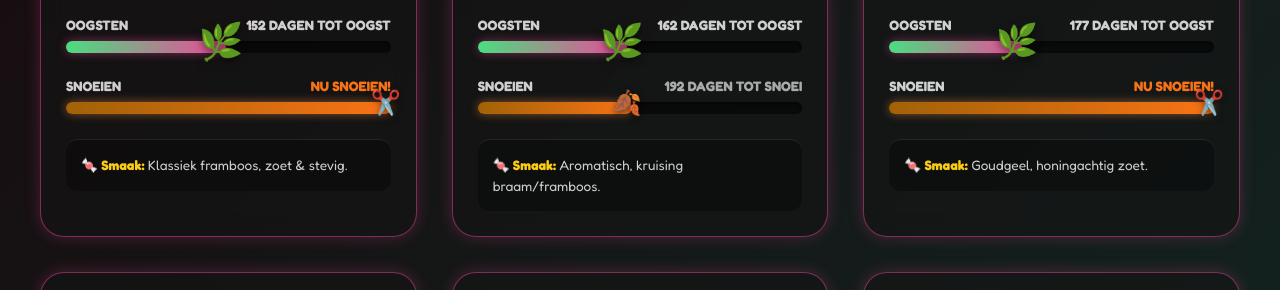
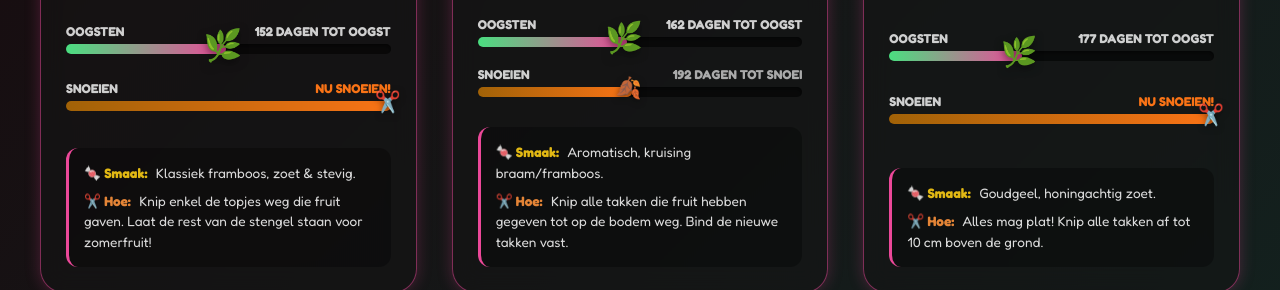
Before and after one commit to jordenric96/fruit, a plain HTML site: page index.html in a window 1280 px wide. Shown: the part 340-630 px from the top of the page. Drawn offline with Linux system fonts and the light colour scheme.

Commit message:
Update index.html

```diff
--- a/index.html
+++ b/index.html
@@ -12,8 +12,7 @@
             --accent-green: #4ade80;
             --accent-pink: #ec4899;
             --accent-red: #ef4444;
-            --accent-orange: #f97316; /* Snoeikleur */
-            --accent-wood: #a16207;
+            --accent-orange: #f97316;
             --text-color: #ffffff;
         }
 
@@ -46,7 +45,6 @@
             line-height: 1.3;
         }
 
-        /* ACTIE BALK */
         .action-bar {
             background: rgba(56, 189, 248, 0.15);
             border: 1px solid rgba(56, 189, 248, 0.4);
@@ -85,6 +83,9 @@
             padding: 25px;
             transition: all 0.4s ease;
             position: relative;
+            display: flex;
+            flex-direction: column;
+            justify-content: space-between;
         }
 
         .fruit-card:hover {
@@ -133,23 +134,20 @@
             color: #fff;
         }
 
-        /* TRACK STYLES */
-        .track-container {
-            margin-bottom: 25px;
-        }
+        .track-container { margin-bottom: 20px; }
 
         .track-label {
-            font-size: 0.85rem;
+            font-size: 0.8rem;
             text-transform: uppercase;
             font-weight: 700;
-            margin-bottom: 8px;
+            margin-bottom: 5px;
             display: flex;
             justify-content: space-between;
             color: rgba(255,255,255,0.8);
         }
 
         .track-bg {
-            height: 12px;
+            height: 10px;
             background: rgba(0,0,0,0.5);
             border-radius: 10px;
             position: relative;
@@ -168,23 +166,14 @@
         .track-icon {
             position: absolute;
             right: -10px;
-            top: -14px;
-            font-size: 1.5rem;
+            top: -12px;
+            font-size: 1.3rem;
             filter: drop-shadow(0 2px 3px rgba(0,0,0,0.5));
             transition: transform 0.3s cubic-bezier(0.34, 1.56, 0.64, 1);
         }
 
-        /* Oogst Balk Specifiek */
-        .harvest-fill {
-            background: linear-gradient(90deg, var(--accent-green), var(--accent-pink));
-            box-shadow: 0 0 10px rgba(236, 72, 153, 0.5);
-        }
-
-        /* Snoei Balk Specifiek */
-        .pruning-fill {
-            background: linear-gradient(90deg, #a16207, var(--accent-orange));
-            box-shadow: 0 0 10px rgba(251, 146, 60, 0.5);
-        }
+        .harvest-fill { background: linear-gradient(90deg, var(--accent-green), var(--accent-pink)); }
+        .pruning-fill { background: linear-gradient(90deg, #a16207, var(--accent-orange)); }
 
         .info-box {
             background: rgba(0,0,0,0.3);
@@ -192,14 +181,17 @@
             padding: 15px;
             font-size: 0.85rem;
             line-height: 1.5;
-            color: rgba(255,255,255,0.8);
-            border-top: 1px solid rgba(255,255,255,0.1);
+            color: rgba(255,255,255,0.85);
+            border-left: 3px solid transparent; /* Wordt ingevuld door JS */
+            margin-top: 10px;
         }
 
-        .highlight-label {
-            color: #facc15;
-            font-weight: 700;
-        }
+        .info-row { margin-bottom: 8px; }
+        .info-row:last-child { margin-bottom: 0; }
+
+        .highlight-label { font-weight: 700; opacity: 0.9; margin-right: 5px; }
+        .taste-label { color: #facc15; }     /* Geel */
+        .prune-label { color: #fb923c; }     /* Oranje */
 
         @media (max-width: 600px) {
             h1 { font-size: 1.8rem; }
@@ -222,7 +214,7 @@
     <div class="dashboard-grid" id="dashboard"></div>
 
     <script>
-        // DATA: Nu met 'pruningSeasons'
+        // DATA: Nu met 'pruningInstruction'
         const fruitData = [
             {
                 id: 1,
@@ -230,9 +222,8 @@
                 latin: "Rubus idaeus",
                 iconType: 'raspberry',
                 taste: "Klassiek framboos, zoet & stevig.",
-                // Oogst: Juni & Sept
+                pruningInstruction: "Knip enkel de topjes weg die fruit gaven. Laat de rest van de stengel staan voor zomerfruit!",
                 harvestSeasons: [{ startMonth: 5, startDay: 15, endMonth: 6, endDay: 30 }, { startMonth: 7, startDay: 15, endMonth: 9, endDay: 15 }],
-                // Snoei: Winter (Jan/Feb)
                 pruningSeasons: [{ startMonth: 0, startDay: 1, endMonth: 1, endDay: 28 }]
             },
             {
@@ -241,9 +232,8 @@
                 latin: "Rubus Tayberry",
                 iconType: 'raspberry',
                 taste: "Aromatisch, kruising braam/framboos.",
-                // Oogst: Juni/Juli
+                pruningInstruction: "Knip alle takken die fruit hebben gegeven tot op de bodem weg. Bind de nieuwe takken vast.",
                 harvestSeasons: [{ startMonth: 5, startDay: 25, endMonth: 6, endDay: 20 }],
-                // Snoei: Direct NA oogst (Eind Juli / Aug)
                 pruningSeasons: [{ startMonth: 6, startDay: 25, endMonth: 7, endDay: 30 }]
             },
             {
@@ -252,9 +242,8 @@
                 latin: "Rubus idaeus 'Fallgold'",
                 iconType: 'raspberry',
                 taste: "Goudgeel, honingachtig zoet.",
-                // Oogst: Juli-Sept
+                pruningInstruction: "Alles mag plat! Knip alle takken af tot 10 cm boven de grond.",
                 harvestSeasons: [{ startMonth: 6, startDay: 10, endMonth: 8, endDay: 20 }],
-                // Snoei: Winter (Jan/Feb)
                 pruningSeasons: [{ startMonth: 0, startDay: 1, endMonth: 1, endDay: 28 }]
             },
             {
@@ -263,9 +252,8 @@
                 latin: "Rubus idaeus",
                 iconType: 'raspberry',
                 taste: "Zeer sappig, grote vrucht.",
-                // Oogst: Juni & Aug
+                pruningInstruction: "Selectief snoeien: Knip enkel de afgedragen topjes weg. Niet tot op de bodem!",
                 harvestSeasons: [{ startMonth: 5, startDay: 20, endMonth: 6, endDay: 25 }, { startMonth: 7, startDay: 15, endMonth: 8, endDay: 30 }],
-                // Snoei: Winter (Jan/Feb)
                 pruningSeasons: [{ startMonth: 0, startDay: 1, endMonth: 1, endDay: 28 }]
             },
             {
@@ -274,9 +262,8 @@
                 latin: "Rubus idaeus x occidentalis",
                 iconType: 'raspberry',
                 taste: "Exotisch, rokerig aroma.",
-                // Oogst: Juli-Aug
+                pruningInstruction: "Makkelijk: Knip alle takken af tot vlak boven de grond. Hij groeit snel terug.",
                 harvestSeasons: [{ startMonth: 6, startDay: 15, endMonth: 7, endDay: 30 }],
-                // Snoei: Winter (Jan/Feb)
                 pruningSeasons: [{ startMonth: 0, startDay: 1, endMonth: 1, endDay: 28 }]
             },
             {
@@ -285,9 +272,8 @@
                 latin: "Ribes rubrum",
                 iconType: 'redcurrant',
                 taste: "Friszuur, sappig (Rode bes).",
-                // Oogst: Juni
+                pruningInstruction: "Uitdunnen: Verwijder oud hout en takken die kruisen. Zorg voor licht en lucht in de struik.",
                 harvestSeasons: [{ startMonth: 5, startDay: 20, endMonth: 6, endDay: 15 }],
-                // Snoei: Winter (Jan-Maart)
                 pruningSeasons: [{ startMonth: 0, startDay: 1, endMonth: 2, endDay: 15 }]
             },
             {
@@ -296,14 +282,12 @@
                 latin: "Fragaria ananassa",
                 iconType: 'strawberry',
                 taste: "Zoet, bosaardbei-achtig.",
-                // Oogst: Juni-Okt
+                pruningInstruction: "Schoonmaken: Knip enkel bruine bladeren weg. ⚠️ Laat het groene hartje staan!",
                 harvestSeasons: [{ startMonth: 5, startDay: 15, endMonth: 9, endDay: 15 }],
-                // Snoei: Maart (Oud blad wegknippen)
                 pruningSeasons: [{ startMonth: 2, startDay: 1, endMonth: 2, endDay: 31 }]
             }
         ];
 
-        // --- ALGEMENE LOGICA ---
         function getNextEvent(seasons) {
             const now = new Date();
             const currentYear = now.getFullYear();
@@ -313,7 +297,6 @@
                 let start = new Date(currentYear, season.startMonth, season.startDay);
                 let end = new Date(currentYear, season.endMonth, season.endDay);
                 possibilities.push({ start, end });
-                // Volgend jaar ook checken
                 let startNext = new Date(currentYear + 1, season.startMonth, season.startDay);
                 let endNext = new Date(currentYear + 1, season.endMonth, season.endDay);
                 possibilities.push({ start: startNext, end: endNext });
@@ -329,7 +312,7 @@
                     return { status: 'upcoming', date: p.start, type: 'upcoming' };
                 }
             }
-            return { status: 'upcoming', date: possibilities[0].start }; // Fallback
+            return { status: 'upcoming', date: possibilities[0].start };
         }
 
         function calculateProgress(targetDate, maxDays = 300) {
@@ -342,7 +325,6 @@
             return Math.max(5, Math.min(100, percentage));
         }
 
-        // --- ICON LOGICA ---
         function getHarvestIcon(percentage, isActive, iconType) {
             let finalIcon = "🍇";
             if (iconType === 'strawberry') finalIcon = "🍓";
@@ -356,10 +338,10 @@
         }
 
         function getPruningIcon(percentage, isActive) {
-            if (isActive) return "✂️"; // Nu snoeien!
-            if (percentage < 40) return "🍃"; // Vol in blad
-            if (percentage < 80) return "🍂"; // Blad valt
-            return "🪵"; // Kaal hout
+            if (isActive) return "✂️";
+            if (percentage < 40) return "🍃";
+            if (percentage < 80) return "🍂";
+            return "🪵";
         }
 
         let hasActiveHarvest = false;
@@ -371,7 +353,7 @@
             hasActiveHarvest = false;
 
             fruitData.forEach(fruit => {
-                // 1. OOGST INFO
+                // OOGST
                 const harvestInfo = getNextEvent(fruit.harvestSeasons);
                 let harvestDays = Math.ceil((harvestInfo.date - now) / (1000 * 60 * 60 * 24));
                 let harvestProgress = harvestInfo.status === 'active' ? 100 : calculateProgress(harvestInfo.date);
@@ -379,18 +361,17 @@
                 let harvestLabel = harvestInfo.status === 'active' ? "PLUKKEN MAAR!" : `${harvestDays} dagen tot oogst`;
                 let harvestIcon = getHarvestIcon(harvestProgress, harvestInfo.status === 'active', fruit.iconType);
 
-                // 2. SNOEI INFO
+                // SNOEI
                 const pruningInfo = getNextEvent(fruit.pruningSeasons);
                 let pruningDays = Math.ceil((pruningInfo.date - now) / (1000 * 60 * 60 * 24));
-                let pruningProgress = pruningInfo.status === 'active' ? 100 : calculateProgress(pruningInfo.date, 365); // Snoei kijkt heel jaar vooruit
+                let pruningProgress = pruningInfo.status === 'active' ? 100 : calculateProgress(pruningInfo.date, 365);
                 let pruningLabel = pruningInfo.status === 'active' ? "NU SNOEIEN!" : `${pruningDays} dagen tot snoei`;
                 let pruningIcon = getPruningIcon(pruningProgress, pruningInfo.status === 'active');
 
-                // Styling voor aardbei rood vs framboos roze
+                // Styling
                 const isStrawberry = fruit.iconType === 'strawberry';
                 const mainColor = isStrawberry ? '#ef4444' : '#ec4899';
 
-                // HTML GENERATIE
                 const cardHTML = `
                     <div class="fruit-card" style="border-color: ${mainColor}80; box-shadow: 0 0 15px ${mainColor}40;">
                         <div class="header-section">
@@ -425,8 +406,15 @@
                             </div>
                         </div>
 
-                        <div class="info-box">
-                            <span class="highlight-label">🍬 Smaak:</span> ${fruit.taste}
+                        <div class="info-box" style="border-left-color: ${mainColor}">
+                            <div class="info-row">
+                                <span class="highlight-label taste-label">🍬 Smaak:</span>
+                                ${fruit.taste}
+                            </div>
+                            <div class="info-row">
+                                <span class="highlight-label prune-label">✂️ Hoe:</span>
+                                ${fruit.pruningInstruction}
+                            </div>
                         </div>
                     </div>
                 `;
@@ -436,17 +424,16 @@
             if(hasActiveHarvest) startConfetti();
         }
 
-        // --- UPDATE ACTIE BALK (Boven) ---
         function updateActionBar() {
             const month = new Date().getMonth();
             let msg = "";
             let icon = "🌱";
 
-            if (month <= 1) { // Jan-Feb
+            if (month <= 1) {
                 msg = "✂️ WINTERSNOEI: De frambozen en aalbessen moeten nu gesnoeid worden!";
                 icon = "❄️";
             } else if (month === 2) {
-                msg = "💩 Maart: Tijd om te mesten en de aardbeien (Charlotte) op te schonen.";
+                msg = "💩 Maart: Tijd om te mesten en de aardbeien (Charlotte) schoon te maken.";
                 icon = "🌱";
             } else if (month >= 5 && month <= 8) {
                 msg = "🧺 Oogsttijd! Controleer dagelijks de struiken van Lou en Noé.";
```
